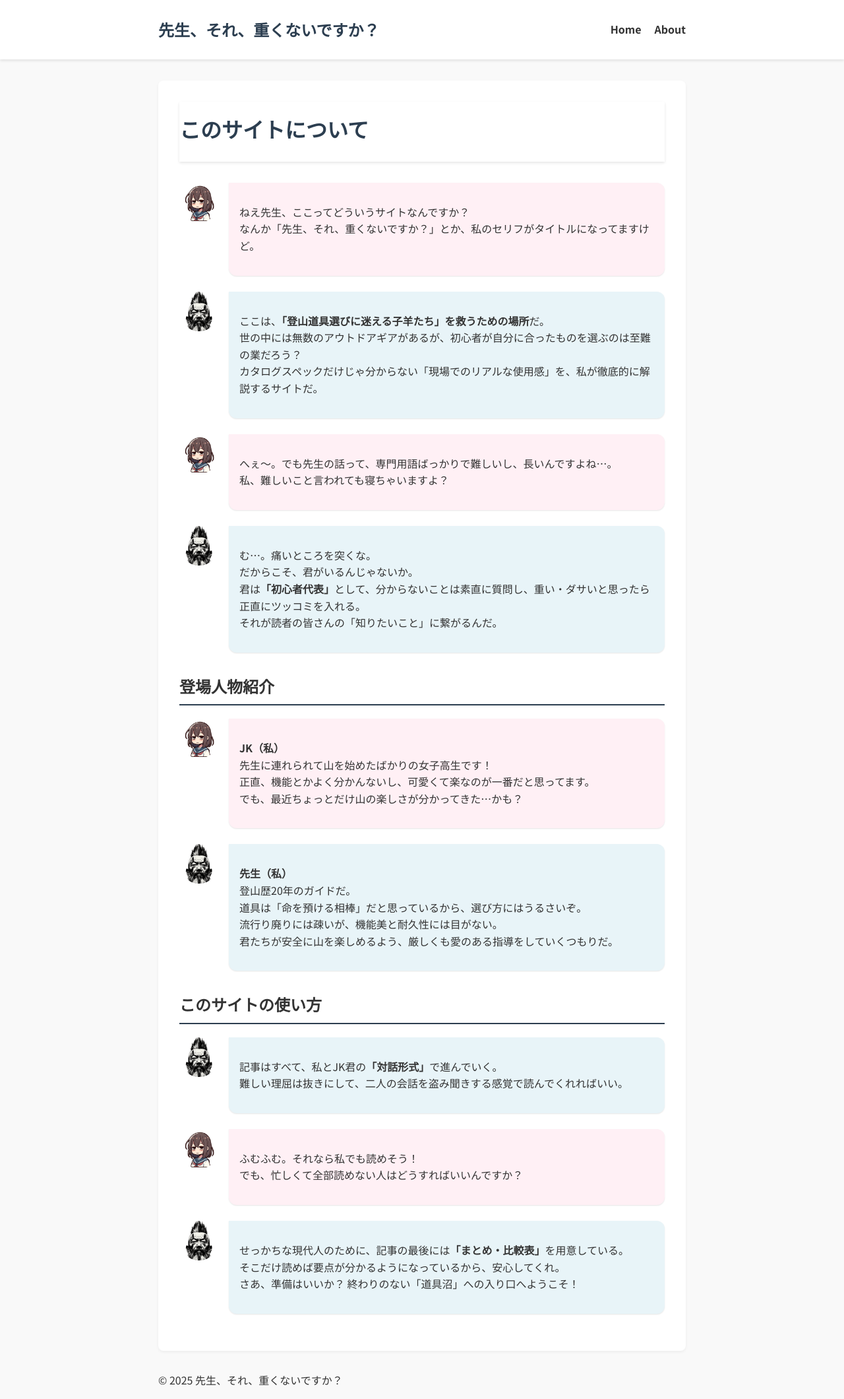
After one commit to skunk0915/treck, a PHP site: page /about in a window 1280 px wide. The commit adds this page. Shown: the whole page at 66% size. Run offline with PHP 8.4, Linux system fonts and the light colour scheme.

Commit message:
ｊｋと先生アイコン設定。aboutページ作成。記事画像をファイル名をもとに自動適用。トップページの記事のアプローチを多彩にする。記事タグ押したらそのタグ記事一覧へ。

```diff
--- a/css/style.css
+++ b/css/style.css
@@ -87,6 +87,16 @@ nav a {
 	margin-right: 10px;
 }
 
+.tag-link {
+	color: #777;
+	text-decoration: none;
+}
+
+.tag-link:hover {
+	text-decoration: underline;
+	color: var(--primary-color);
+}
+
 .post-hero-placeholder {
 	background: #eee;
 	padding: 2rem;
@@ -100,30 +110,26 @@ nav a {
 .chat-row {
 	display: flex;
 	margin-bottom: 1.5rem;
-	align-items: flex-start;
+
 }
 
 .icon {
-	width: 50px;
-	height: 50px;
+	width: 60px;
+	height: 60px;
 	border-radius: 50%;
-	background-color: #ddd;
+	background-color: transparent;
 	flex-shrink: 0;
 	margin-right: 15px;
 	display: flex;
 	align-items: center;
 	justify-content: center;
-	font-weight: bold;
-	font-size: 0.8rem;
-	color: #fff;
+	overflow: hidden;
 }
 
-.icon.teacher {
-	background-color: #3498db;
-}
-
-.icon.student {
-	background-color: #e91e63;
+.icon img {
+	width: 100%;
+	height: 100%;
+	object-fit: cover;
 }
 
 .bubble {
@@ -143,6 +149,29 @@ nav a {
 .chat-row.student .bubble {
 	background-color: var(--chat-bg-student);
 	border-top-left-radius: 0;
+}
+
+/* Mobile Layout */
+@media (max-width: 768px) {
+	.chat-row {
+		flex-direction: column;
+		align-items: center;
+	}
+
+	.icon {
+		margin-right: 0;
+		margin-bottom: 5px;
+	}
+
+	.bubble {
+		width: 100%;
+		border-radius: 12px;
+	}
+
+	.chat-row.teacher .bubble,
+	.chat-row.student .bubble {
+		border-radius: 12px;
+	}
 }
 
 /* Markdown Content */
--- a/index.php
+++ b/index.php
@@ -3,6 +3,7 @@ require 'Parsedown.php';
 
 // Configuration
 $articleDir = __DIR__ . '/article';
+$siteName = "先生、それ、重くないですか？"; // Site Name Variable
 
 // Calculate Base URL dynamically to support subdirectories
 $protocol = (isset($_SERVER['HTTPS']) && $_SERVER['HTTPS'] === 'on' ? "https" : "http");
@@ -15,6 +16,7 @@ $baseUrl = "$protocol://$host$scriptDir";
 
 // Helper: Parse Dialogue
 function parseDialogue($content) {
+    global $baseUrl;
     $lines = explode("\n", $content);
     $processedLines = [];
     $Parsedown = new Parsedown();
@@ -28,19 +30,20 @@ function parseDialogue($content) {
 
             if (strpos($name, '先生') !== false) {
                 $type = 'teacher';
-                $iconText = '先';
+                $iconHtml = '<img src="' . $baseUrl . '/img/teacher.png" alt="先生">';
             } elseif (strpos($name, 'JK') !== false || strpos($name, '生徒') !== false) {
                 $type = 'student';
-                $iconText = 'JK';
+                $iconHtml = '<img src="' . $baseUrl . '/img/jk.png" alt="JK">';
+            } else {
+                 $iconHtml = mb_substr($name, 0, 1);
             }
 
             $renderedMessage = $Parsedown->line($message);
 
             $html = "
 <div class=\"chat-row $type\">
-    <div class=\"icon $type\">$iconText</div>
+    <div class=\"icon $type\">$iconHtml</div>
     <div class=\"bubble\">
-        <div class=\"name\"><strong>$name</strong></div>
         <div class=\"message\">$renderedMessage</div>
     </div>
 </div>";
@@ -50,6 +53,8 @@ function parseDialogue($content) {
         }
     }
     return implode("\n", $processedLines);
+
+
 }
 
 // Helper: Get Article Metadata
@@ -120,6 +125,86 @@ if ($path === 'index.php') {
     $path = '';
 }
 
+// About Page
+if ($path === 'about') {
+    include 'views/about.php';
+    exit;
+}
+
+// Tag Page
+if (preg_match('/^tag\/(.+)$/', $path, $matches)) {
+    $tagName = urldecode($matches[1]);
+    $files = glob($articleDir . '/*.md');
+    $articles = [];
+    foreach ($files as $file) {
+        $meta = getArticleMetadata(basename($file));
+        if ($meta && in_array($tagName, $meta['tags'])) {
+            $articles[] = $meta;
+        }
+    }
+
+    ?>
+<!DOCTYPE html>
+<html lang="ja">
+<head>
+    <meta charset="UTF-8">
+    <meta name="viewport" content="width=device-width, initial-scale=1.0">
+    <title>タグ: <?php echo htmlspecialchars($tagName); ?> - <?php echo htmlspecialchars($siteName); ?></title>
+    <link rel="canonical" href="<?php echo $baseUrl; ?>/tag/<?php echo htmlspecialchars($tagName); ?>">
+    <link rel="stylesheet" href="<?php echo $baseUrl; ?>/css/style.css">
+    <link rel="preconnect" href="https://fonts.googleapis.com">
+    <link rel="preconnect" href="https://fonts.gstatic.com" crossorigin>
+    <link href="https://fonts.googleapis.com/css2?family=Noto+Sans+JP:wght@400;700&display=swap" rel="stylesheet">
+</head>
+<body>
+    <header>
+        <div class="container">
+            <a href="<?php echo $baseUrl; ?>/" class="logo"><?php echo htmlspecialchars($siteName); ?></a>
+            <nav>
+                <ul>
+                    <li><a href="<?php echo $baseUrl; ?>/">Home</a></li>
+                    <li><a href="<?php echo $baseUrl; ?>/about">About</a></li>
+                </ul>
+            </nav>
+        </div>
+    </header>
+
+    <main class="container">
+        <h1>タグ: <?php echo htmlspecialchars($tagName); ?> の記事一覧</h1>
+        <ul class="article-list">
+            <?php if (empty($articles)): ?>
+                <li>該当する記事は見つかりませんでした。</li>
+            <?php else: ?>
+                <?php foreach ($articles as $article): ?>
+                    <li>
+                        <a href="<?php echo $baseUrl; ?>/<?php echo htmlspecialchars($article['filename']); ?>"><?php echo htmlspecialchars($article['title']); ?></a>
+                        <div class="meta">
+                            <span class="tags">Tags:
+                                <?php
+                                $tagLinks = array_map(function($t) use ($baseUrl) {
+                                    return '<a href="' . $baseUrl . '/tag/' . urlencode($t) . '" class="tag-link">' . htmlspecialchars($t) . '</a>';
+                                }, $article['tags']);
+                                echo implode(', ', $tagLinks);
+                                ?>
+                            </span>
+                        </div>
+                    </li>
+                <?php endforeach; ?>
+            <?php endif; ?>
+        </ul>
+    </main>
+
+    <footer>
+        <div class="container">
+            <p>&copy; 2025 <?php echo htmlspecialchars($siteName); ?></p>
+        </div>
+    </footer>
+</body>
+</html>
+    <?php
+    exit;
+}
+
 // Home Page
 if ($path === '') {
     $files = glob($articleDir . '/*.md');
@@ -147,7 +232,7 @@ if ($path === '') {
 <head>
     <meta charset="UTF-8">
     <meta name="viewport" content="width=device-width, initial-scale=1.0">
-    <title>Mountain Blog</title>
+    <title><?php echo htmlspecialchars($siteName); ?></title>
     <meta name="description" content="A blog about mountain gear, hiking tips, and outdoor adventures.">
     <link rel="canonical" href="<?php echo $baseUrl; ?>/">
     <link rel="stylesheet" href="<?php echo $baseUrl; ?>/css/style.css">
@@ -158,17 +243,18 @@ if ($path === '') {
 <body>
     <header>
         <div class="container">
-            <a href="<?php echo $baseUrl; ?>/" class="logo">Mountain Blog</a>
+            <a href="<?php echo $baseUrl; ?>/" class="logo"><?php echo htmlspecialchars($siteName); ?></a>
             <nav>
                 <ul>
                     <li><a href="<?php echo $baseUrl; ?>/">Home</a></li>
+                    <li><a href="<?php echo $baseUrl; ?>/about">About</a></li>
                 </ul>
             </nav>
         </div>
     </header>
 
     <main class="container">
-        <h1>Mountain Blog Articles</h1>
+        <h1><?php echo htmlspecialchars($siteName); ?> 記事一覧</h1>
         <div class="categories">
             <?php foreach ($categories as $cat): ?>
                 <section class="category-section">
@@ -178,7 +264,14 @@ if ($path === '') {
                             <li>
                                 <a href="<?php echo $baseUrl; ?>/<?php echo htmlspecialchars($article['filename']); ?>"><?php echo htmlspecialchars($article['title']); ?></a>
                                 <div class="meta">
-                                    <span class="tags">Tags: <?php echo implode(', ', $article['tags']); ?></span>
+                                    <span class="tags">Tags:
+                                        <?php
+                                        $tagLinks = array_map(function($t) use ($baseUrl) {
+                                            return '<a href="' . $baseUrl . '/tag/' . urlencode($t) . '" class="tag-link">' . htmlspecialchars($t) . '</a>';
+                                        }, $article['tags']);
+                                        echo implode(', ', $tagLinks);
+                                        ?>
+                                    </span>
                                 </div>
                             </li>
                         <?php endforeach; ?>
@@ -190,7 +283,7 @@ if ($path === '') {
 
     <footer>
         <div class="container">
-            <p>&copy; 2025 Mountain Blog</p>
+            <p>&copy; 2025 <?php echo htmlspecialchars($siteName); ?></p>
         </div>
     </footer>
 </body>
@@ -236,7 +329,7 @@ $htmlContent = $Parsedown->text($contentBody);
 <head>
     <meta charset="UTF-8">
     <meta name="viewport" content="width=device-width, initial-scale=1.0">
-    <title><?php echo htmlspecialchars($article['title']); ?> - Mountain Blog</title>
+    <title><?php echo htmlspecialchars($article['title']); ?> - <?php echo htmlspecialchars($siteName); ?></title>
     <meta name="description" content="<?php echo htmlspecialchars($article['description']); ?>">
     <link rel="canonical" href="<?php echo $baseUrl; ?>/<?php echo htmlspecialchars($article['filename']); ?>">
     <link rel="stylesheet" href="<?php echo $baseUrl; ?>/css/style.css">
@@ -247,10 +340,11 @@ $htmlContent = $Parsedown->text($contentBody);
 <body>
     <header>
         <div class="container">
-            <a href="<?php echo $baseUrl; ?>/" class="logo">Mountain Blog</a>
+            <a href="<?php echo $baseUrl; ?>/" class="logo"><?php echo htmlspecialchars($siteName); ?></a>
             <nav>
                 <ul>
                     <li><a href="<?php echo $baseUrl; ?>/">Home</a></li>
+                    <li><a href="<?php echo $baseUrl; ?>/about">About</a></li>
                 </ul>
             </nav>
         </div>
@@ -262,7 +356,14 @@ $htmlContent = $Parsedown->text($contentBody);
                 <h1><?php echo htmlspecialchars($article['title']); ?></h1>
                 <div class="post-meta">
                     <span class="category-label"><?php echo htmlspecialchars($article['category']); ?></span>
-                    <span class="tags-label">Tags: <?php echo implode(', ', $article['tags']); ?></span>
+                    <span class="tags-label">Tags:
+                        <?php
+                        $tagLinks = array_map(function($t) use ($baseUrl) {
+                            return '<a href="' . $baseUrl . '/tag/' . urlencode($t) . '" class="tag-link">' . htmlspecialchars($t) . '</a>';
+                        }, $article['tags']);
+                        echo implode(', ', $tagLinks);
+                        ?>
+                    </span>
                 </div>
                 <?php if ($article['imagePrompt']): ?>
                     <div class="post-hero-placeholder">
@@ -289,7 +390,7 @@ $htmlContent = $Parsedown->text($contentBody);
 
     <footer>
         <div class="container">
-            <p>&copy; 2025 Mountain Blog</p>
+            <p>&copy; 2025 <?php echo htmlspecialchars($siteName); ?></p>
         </div>
     </footer>
 </body>
--- /dev/null
+++ b/views/about.php
@@ -0,0 +1,146 @@
+<!DOCTYPE html>
+<html lang="ja">
+<head>
+    <meta charset="UTF-8">
+    <meta name="viewport" content="width=device-width, initial-scale=1.0">
+    <title>このサイトについて - <?php echo htmlspecialchars($siteName); ?></title>
+    <meta name="description" content="<?php echo htmlspecialchars($siteName); ?>の使い方とキャラクター紹介">
+    <link rel="canonical" href="<?php echo $baseUrl; ?>/about">
+    <link rel="stylesheet" href="<?php echo $baseUrl; ?>/css/style.css">
+    <link rel="preconnect" href="https://fonts.googleapis.com">
+    <link rel="preconnect" href="https://fonts.gstatic.com" crossorigin>
+    <link href="https://fonts.googleapis.com/css2?family=Noto+Sans+JP:wght@400;700&display=swap" rel="stylesheet">
+</head>
+<body>
+    <header>
+        <div class="container">
+            <a href="<?php echo $baseUrl; ?>/" class="logo"><?php echo htmlspecialchars($siteName); ?></a>
+            <nav>
+                <ul>
+                    <li><a href="<?php echo $baseUrl; ?>/">Home</a></li>
+                    <li><a href="<?php echo $baseUrl; ?>/about">About</a></li>
+                </ul>
+            </nav>
+        </div>
+    </header>
+
+    <main class="container">
+        <article class="post">
+            <header class="post-header">
+                <h1>このサイトについて</h1>
+            </header>
+            <div class="post-content">
+
+                <div class="chat-row student">
+                    <div class="icon student"><img src="<?php echo $baseUrl; ?>/img/jk.png" alt="JK"></div>
+                    <div class="bubble">
+                        <div class="message">
+                            <p>ねえ先生、ここってどういうサイトなんですか？<br>
+                            なんか「先生、それ、重くないですか？」とか、私のセリフがタイトルになってますけど。</p>
+                        </div>
+                    </div>
+                </div>
+
+                <div class="chat-row teacher">
+                    <div class="icon teacher"><img src="<?php echo $baseUrl; ?>/img/teacher.png" alt="先生"></div>
+                    <div class="bubble">
+                        <div class="message">
+                            <p>ここは、<strong>「登山道具選びに迷える子羊たち」を救うための場所</strong>だ。<br>
+                            世の中には無数のアウトドアギアがあるが、初心者が自分に合ったものを選ぶのは至難の業だろう？<br>
+                            カタログスペックだけじゃ分からない「現場でのリアルな使用感」を、私が徹底的に解説するサイトだ。</p>
+                        </div>
+                    </div>
+                </div>
+
+                <div class="chat-row student">
+                    <div class="icon student"><img src="<?php echo $baseUrl; ?>/img/jk.png" alt="JK"></div>
+                    <div class="bubble">
+                        <div class="message">
+                            <p>へぇ〜。でも先生の話って、専門用語ばっかりで難しいし、長いんですよね…。<br>
+                            私、難しいこと言われても寝ちゃいますよ？</p>
+                        </div>
+                    </div>
+                </div>
+
+                <div class="chat-row teacher">
+                    <div class="icon teacher"><img src="<?php echo $baseUrl; ?>/img/teacher.png" alt="先生"></div>
+                    <div class="bubble">
+                        <div class="message">
+                            <p>む…。痛いところを突くな。<br>
+                            だからこそ、君がいるんじゃないか。<br>
+                            君は<strong>「初心者代表」</strong>として、分からないことは素直に質問し、重い・ダサいと思ったら正直にツッコミを入れる。<br>
+                            それが読者の皆さんの「知りたいこと」に繋がるんだ。</p>
+                        </div>
+                    </div>
+                </div>
+
+                <h2>登場人物紹介</h2>
+
+                <div class="chat-row student">
+                    <div class="icon student"><img src="<?php echo $baseUrl; ?>/img/jk.png" alt="JK"></div>
+                    <div class="bubble">
+                        <div class="message">
+                            <p><strong>JK（私）</strong><br>
+                            先生に連れられて山を始めたばかりの女子高生です！<br>
+                            正直、機能とかよく分かんないし、可愛くて楽なのが一番だと思ってます。<br>
+                            でも、最近ちょっとだけ山の楽しさが分かってきた…かも？</p>
+                        </div>
+                    </div>
+                </div>
+
+                <div class="chat-row teacher">
+                    <div class="icon teacher"><img src="<?php echo $baseUrl; ?>/img/teacher.png" alt="先生"></div>
+                    <div class="bubble">
+                        <div class="message">
+                            <p><strong>先生（私）</strong><br>
+                            登山歴20年のガイドだ。<br>
+                            道具は「命を預ける相棒」だと思っているから、選び方にはうるさいぞ。<br>
+                            流行り廃りには疎いが、機能美と耐久性には目がない。<br>
+                            君たちが安全に山を楽しめるよう、厳しくも愛のある指導をしていくつもりだ。</p>
+                        </div>
+                    </div>
+                </div>
+
+                <h2>このサイトの使い方</h2>
+
+                <div class="chat-row teacher">
+                    <div class="icon teacher"><img src="<?php echo $baseUrl; ?>/img/teacher.png" alt="先生"></div>
+                    <div class="bubble">
+                        <div class="message">
+                            <p>記事はすべて、私とJK君の<strong>「対話形式」</strong>で進んでいく。<br>
+                            難しい理屈は抜きにして、二人の会話を盗み聞きする感覚で読んでくれればいい。</p>
+                        </div>
+                    </div>
+                </div>
+
+                <div class="chat-row student">
+                    <div class="icon student"><img src="<?php echo $baseUrl; ?>/img/jk.png" alt="JK"></div>
+                    <div class="bubble">
+                        <div class="message">
+                            <p>ふむふむ。それなら私でも読めそう！<br>
+                            でも、忙しくて全部読めない人はどうすればいいんですか？</p>
+                        </div>
+                    </div>
+                </div>
+
+                <div class="chat-row teacher">
+                    <div class="icon teacher"><img src="<?php echo $baseUrl; ?>/img/teacher.png" alt="先生"></div>
+                    <div class="bubble">
+                        <div class="message">
+                            <p>せっかちな現代人のために、記事の最後には<strong>「まとめ・比較表」</strong>を用意している。<br>
+                            そこだけ読めば要点が分かるようになっているから、安心してくれ。<br>
+                            さあ、準備はいいか？ 終わりのない「道具沼」への入り口へようこそ！</p>
+                        </div>
+                    </div>
+                </div>
+            </div>
+        </article>
+    </main>
+
+    <footer>
+        <div class="container">
+            <p>&copy; 2025 <?php echo htmlspecialchars($siteName); ?></p>
+        </div>
+    </footer>
+</body>
+</html>
```
